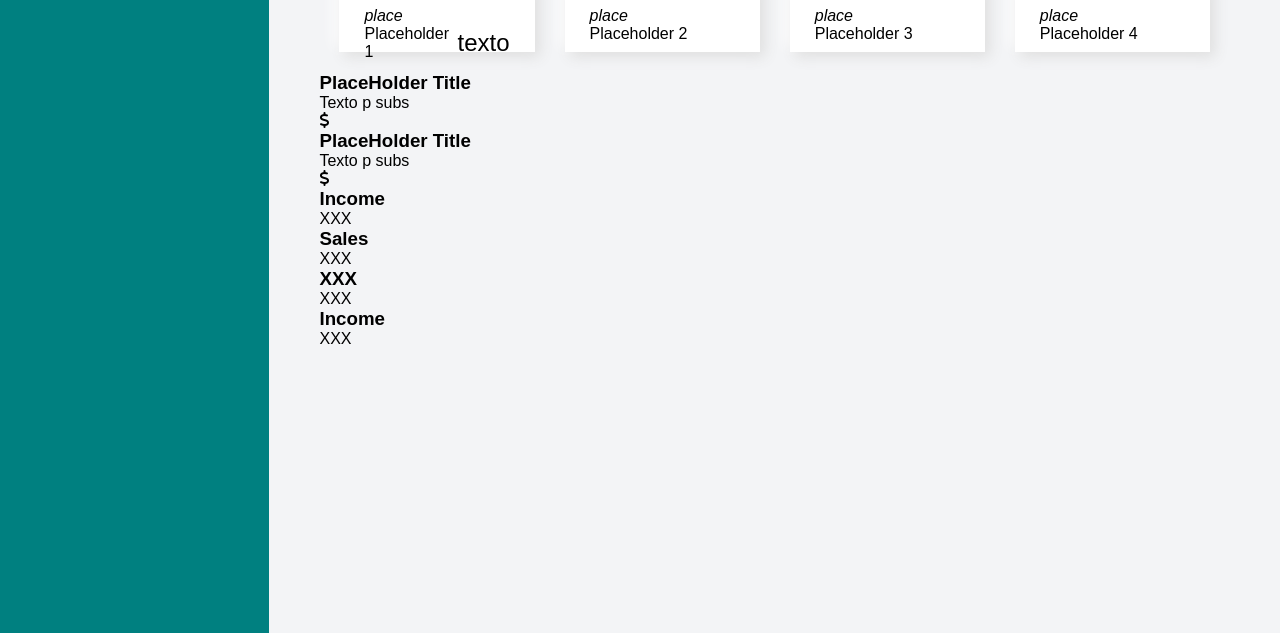
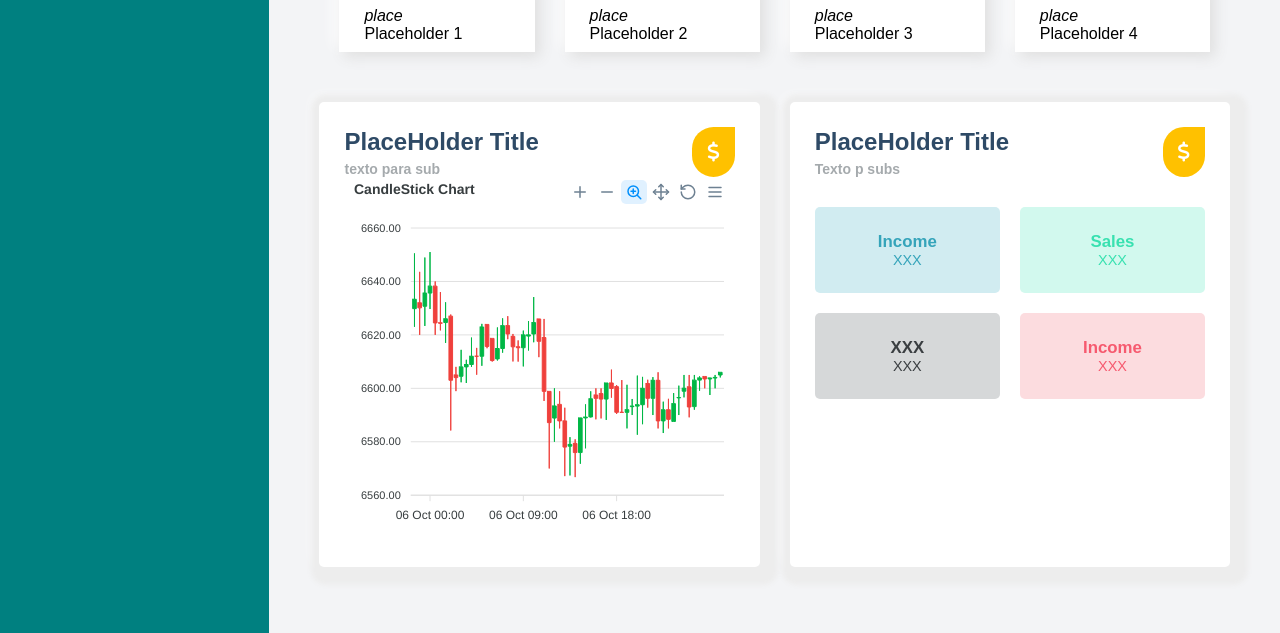
Before and after one commit to rimellegari/dashboard, a plain HTML site: page index.html in a window 1280 px wide. Shown: the part 167-800 px from the top of the page. Drawn offline with nearby package versions, Linux system fonts and the light colour scheme.

Commit message:
chart insertion and finished grid

```diff
--- a/css/style.css
+++ b/css/style.css
@@ -150,7 +150,139 @@ main {
 }
 
 .card__inner > span {
-    font-size: 1.5rem;
+    font-size: 25px;
+
+}
+
+.charts {
+    display: grid;
+    grid-template-columns:  1fr 1fr;
+    gap: 30px;
+    margin-top: 50px;
+}
+
+
+.charts__left {
+    padding: 25px;
+    border-radius: 5px;
+    background: #fff;
+    box-shadow: 5px 5px 5px 13px #ededed, -5px -5px 13px #fff;
+}
+
+
+.charts__left__title {
+    display: flex;
+    align-items: center;
+    justify-content: space-between;
+}
+
+
+.charts__left__title > div >  h1 {
+    font-size: 24px;
+    color: #2e4a66;
+    margin-bottom: 5px;
+}
+
+
+.charts__left__title > div >  p {
+    font-size: 14px;
+    font-weight: 700;
+    color: #a5aaad;
+}
+
+.charts__left__title > i {
+    color: #fff;
+    font-size: 20px;
+    background: #ffc100;
+    border-radius: 200px 0 200px 200px;
+    -moz-border-radius: 200px 0 200px 200px;
+    -webkit-border-radius: 200px 0px 200px 200px;
+    border: 0px solid #000;
+    padding: 15px;
+}
+
+.charts__right {
+    padding: 25px;
+    border-radius: 5px;
+    background: #fff;
+    box-shadow: 5px 5px 5px 13px #ededed, -5px -5px 13px #fff;
+}
+
+
+.charts__right__title {
+    display: flex;
+    align-items: center;
+    justify-content: space-between;
+}
+
+
+.charts__right__title > div > h1 {
+    font-size: 24px;
+    color: #2e4a66;
+    margin-bottom: 5px;
+}
+
+
+.charts__right__title > div > p {
+    font-size: 14px;
+    font-weight: 700;
+    color: #a5aaad;
+}
+
+.charts__right__title > i {
+    color: #fff;
+    font-size: 20px;
+    background: #ffc100;
+    border-radius: 200px 0 200px 200px;
+    -moz-border-radius: 200px 0 200px 200px;
+    -webkit-border-radius: 200px 0px 200px 200px;
+    border: 0px solid #000;
+    padding: 15px;
+}
+
+/*cards within chart_right*/
+
+.chart__right__cards {
+    display: grid;
+    grid-template-columns: 1fr 1fr;
+    gap: 20px;
+    margin-top: 30px;
+}
+
+.card1 {
+    background: #d1ecf1;
+    color: #35a4ba;
+    text-align: center;
+    padding: 25px;
+    border-radius: 5px;
+    font-size: 0.9rem;
+}
+
+.card2 {
+    background: #d2f9ee;
+    color: #38e1b0;
+    text-align: center;
+    padding: 25px;
+    border-radius: 5px;
+    font-size: 0.9rem;
+}
+
+.card3 {
+    background: #d6d8d9;
+    color: #3a3e41;
+    text-align: center;
+    padding: 25px;
+    border-radius: 5px;
+    font-size: 0.9rem;
+}
+
+.card4 {
+    background: #fcdcdf;
+    color: #f65a6f;
+    text-align: center;
+    padding: 25px;
+    border-radius: 5px;
+    font-size: 0.9rem;
 }
 #sidebar {
     background-color: teal;
--- a/index.html
+++ b/index.html
@@ -60,7 +60,7 @@
                             <i>place</i>
                             <div class="card__inner">
                                 <p>Placeholder 1</p>
-                                <span class="font-bold text-title">texto</span>
+                                <span class="font-bold text-title"></span>
                             </div>
                         </div>
 
@@ -91,11 +91,15 @@
                     <section class="charts">
                         <div class="charts__left">
                             <div class="charts__left__title">
+                            <div>
                                 <h1>PlaceHolder Title</h1>
-                                <p>Texto p subs</p>
+                                <p>texto para sub</p>
                             </div>
-                            <i class="fa fa-usd"></i>
-                            <div id="apex1"></div>
+                                <i class="fa fa-usd"></i>
+
+                            </div>
+
+                            <div id="chart"></div>
                         </div>
                         <div class="charts__right">
                             <div class="charts__right__title">
@@ -149,6 +153,7 @@
         </nav>
         </aside>
     </div>
-
+    <script src="https://cdn.jsdelivr.net/npm/apexcharts"></script>
+    <script src="/js/script.js"></script>
 </body>
 </html>
--- /dev/null
+++ b/js/script.js
@@ -0,0 +1,264 @@
+var options = {
+    series: [{
+    data: [{
+        x: new Date(1538778600000),
+        y: [6629.81, 6650.5, 6623.04, 6633.33]
+      },
+      {
+        x: new Date(1538780400000),
+        y: [6632.01, 6643.59, 6620, 6630.11]
+      },
+      {
+        x: new Date(1538782200000),
+        y: [6630.71, 6648.95, 6623.34, 6635.65]
+      },
+      {
+        x: new Date(1538784000000),
+        y: [6635.65, 6651, 6629.67, 6638.24]
+      },
+      {
+        x: new Date(1538785800000),
+        y: [6638.24, 6640, 6620, 6624.47]
+      },
+      {
+        x: new Date(1538787600000),
+        y: [6624.53, 6636.03, 6621.68, 6624.31]
+      },
+      {
+        x: new Date(1538789400000),
+        y: [6624.61, 6632.2, 6617, 6626.02]
+      },
+      {
+        x: new Date(1538791200000),
+        y: [6627, 6627.62, 6584.22, 6603.02]
+      },
+      {
+        x: new Date(1538793000000),
+        y: [6605, 6608.03, 6598.95, 6604.01]
+      },
+      {
+        x: new Date(1538794800000),
+        y: [6604.5, 6614.4, 6602.26, 6608.02]
+      },
+      {
+        x: new Date(1538796600000),
+        y: [6608.02, 6610.68, 6601.99, 6608.91]
+      },
+      {
+        x: new Date(1538798400000),
+        y: [6608.91, 6618.99, 6608.01, 6612]
+      },
+      {
+        x: new Date(1538800200000),
+        y: [6612, 6615.13, 6605.09, 6612]
+      },
+      {
+        x: new Date(1538802000000),
+        y: [6612, 6624.12, 6608.43, 6622.95]
+      },
+      {
+        x: new Date(1538803800000),
+        y: [6623.91, 6623.91, 6615, 6615.67]
+      },
+      {
+        x: new Date(1538805600000),
+        y: [6618.69, 6618.74, 6610, 6610.4]
+      },
+      {
+        x: new Date(1538807400000),
+        y: [6611, 6622.78, 6610.4, 6614.9]
+      },
+      {
+        x: new Date(1538809200000),
+        y: [6614.9, 6626.2, 6613.33, 6623.45]
+      },
+      {
+        x: new Date(1538811000000),
+        y: [6623.48, 6627, 6618.38, 6620.35]
+      },
+      {
+        x: new Date(1538812800000),
+        y: [6619.43, 6620.35, 6610.05, 6615.53]
+      },
+      {
+        x: new Date(1538814600000),
+        y: [6615.53, 6617.93, 6610, 6615.19]
+      },
+      {
+        x: new Date(1538816400000),
+        y: [6615.19, 6621.6, 6608.2, 6620]
+      },
+      {
+        x: new Date(1538818200000),
+        y: [6619.54, 6625.17, 6614.15, 6620]
+      },
+      {
+        x: new Date(1538820000000),
+        y: [6620.33, 6634.15, 6617.24, 6624.61]
+      },
+      {
+        x: new Date(1538821800000),
+        y: [6625.95, 6626, 6611.66, 6617.58]
+      },
+      {
+        x: new Date(1538823600000),
+        y: [6619, 6625.97, 6595.27, 6598.86]
+      },
+      {
+        x: new Date(1538825400000),
+        y: [6598.86, 6598.88, 6570, 6587.16]
+      },
+      {
+        x: new Date(1538827200000),
+        y: [6588.86, 6600, 6580, 6593.4]
+      },
+      {
+        x: new Date(1538829000000),
+        y: [6593.99, 6598.89, 6585, 6587.81]
+      },
+      {
+        x: new Date(1538830800000),
+        y: [6587.81, 6592.73, 6567.14, 6578]
+      },
+      {
+        x: new Date(1538832600000),
+        y: [6578.35, 6581.72, 6567.39, 6579]
+      },
+      {
+        x: new Date(1538834400000),
+        y: [6579.38, 6580.92, 6566.77, 6575.96]
+      },
+      {
+        x: new Date(1538836200000),
+        y: [6575.96, 6589, 6571.77, 6588.92]
+      },
+      {
+        x: new Date(1538838000000),
+        y: [6588.92, 6594, 6577.55, 6589.22]
+      },
+      {
+        x: new Date(1538839800000),
+        y: [6589.3, 6598.89, 6589.1, 6596.08]
+      },
+      {
+        x: new Date(1538841600000),
+        y: [6597.5, 6600, 6588.39, 6596.25]
+      },
+      {
+        x: new Date(1538843400000),
+        y: [6598.03, 6600, 6588.73, 6595.97]
+      },
+      {
+        x: new Date(1538845200000),
+        y: [6595.97, 6602.01, 6588.17, 6602]
+      },
+      {
+        x: new Date(1538847000000),
+        y: [6602, 6607, 6596.51, 6599.95]
+      },
+      {
+        x: new Date(1538848800000),
+        y: [6600.63, 6601.21, 6590.39, 6591.02]
+      },
+      {
+        x: new Date(1538850600000),
+        y: [6591.02, 6603.08, 6591, 6591]
+      },
+      {
+        x: new Date(1538852400000),
+        y: [6591, 6601.32, 6585, 6592]
+      },
+      {
+        x: new Date(1538854200000),
+        y: [6593.13, 6596.01, 6590, 6593.34]
+      },
+      {
+        x: new Date(1538856000000),
+        y: [6593.34, 6604.76, 6582.63, 6593.86]
+      },
+      {
+        x: new Date(1538857800000),
+        y: [6593.86, 6604.28, 6586.57, 6600.01]
+      },
+      {
+        x: new Date(1538859600000),
+        y: [6601.81, 6603.21, 6592.78, 6596.25]
+      },
+      {
+        x: new Date(1538861400000),
+        y: [6596.25, 6604.2, 6590, 6602.99]
+      },
+      {
+        x: new Date(1538863200000),
+        y: [6602.99, 6606, 6584.99, 6587.81]
+      },
+      {
+        x: new Date(1538865000000),
+        y: [6587.81, 6595, 6583.27, 6591.96]
+      },
+      {
+        x: new Date(1538866800000),
+        y: [6591.97, 6596.07, 6585, 6588.39]
+      },
+      {
+        x: new Date(1538868600000),
+        y: [6587.6, 6598.21, 6587.6, 6594.27]
+      },
+      {
+        x: new Date(1538870400000),
+        y: [6596.44, 6601, 6590, 6596.55]
+      },
+      {
+        x: new Date(1538872200000),
+        y: [6598.91, 6605, 6596.61, 6600.02]
+      },
+      {
+        x: new Date(1538874000000),
+        y: [6600.55, 6605, 6589.14, 6593.01]
+      },
+      {
+        x: new Date(1538875800000),
+        y: [6593.15, 6605, 6592, 6603.06]
+      },
+      {
+        x: new Date(1538877600000),
+        y: [6603.07, 6604.5, 6599.09, 6603.89]
+      },
+      {
+        x: new Date(1538879400000),
+        y: [6604.44, 6604.44, 6600, 6603.5]
+      },
+      {
+        x: new Date(1538881200000),
+        y: [6603.5, 6603.99, 6597.5, 6603.86]
+      },
+      {
+        x: new Date(1538883000000),
+        y: [6603.85, 6605, 6600, 6604.07]
+      },
+      {
+        x: new Date(1538884800000),
+        y: [6604.98, 6606, 6604.07, 6606]
+      },
+    ]
+  }],
+    chart: {
+    type: 'candlestick',
+    height: 350
+  },
+  title: {
+    text: 'CandleStick Chart',
+    align: 'left'
+  },
+  xaxis: {
+    type: 'datetime'
+  },
+  yaxis: {
+    tooltip: {
+      enabled: true
+    }
+  }
+  };
+
+  var chart = new ApexCharts(document.querySelector("#chart"), options);
+  chart.render();
```
